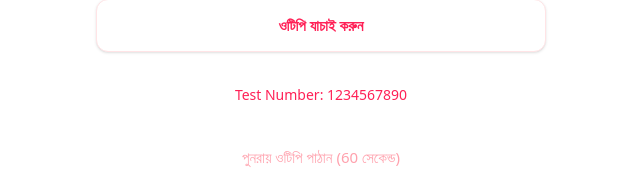
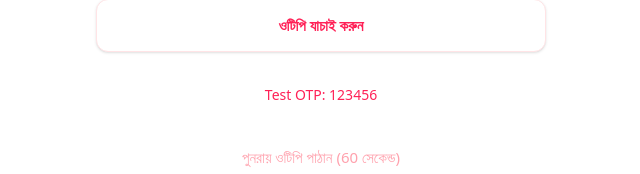
Before and after one commit to MunnaKhan99/dokkoh-client, a React (Vite) app: page /dokkho/verify-otp in a window 1280 px wide. Shown: the part 430-604 px from the top of the page, without its empty margins (319-959 px from the left). Built offline with nearby package versions, Linux system fonts and the light colour scheme; no server answers.

Commit message:
Refactor: update the otp

```diff
--- a/src/pages/VerifyOtp/VerifyOtp.jsx
+++ b/src/pages/VerifyOtp/VerifyOtp.jsx
@@ -123,7 +123,7 @@ const VerifyOtp = () => {
                     </div>
                     <div className="mt-8 text-center">
                         <p className="text-[14px] font-medium text-rose-500 cursor-pointer ">
-                            Test Number: 1234567890
+                            Test OTP: 123456
                         </p>
                     </div>
                     <div className="mt-10">
```
